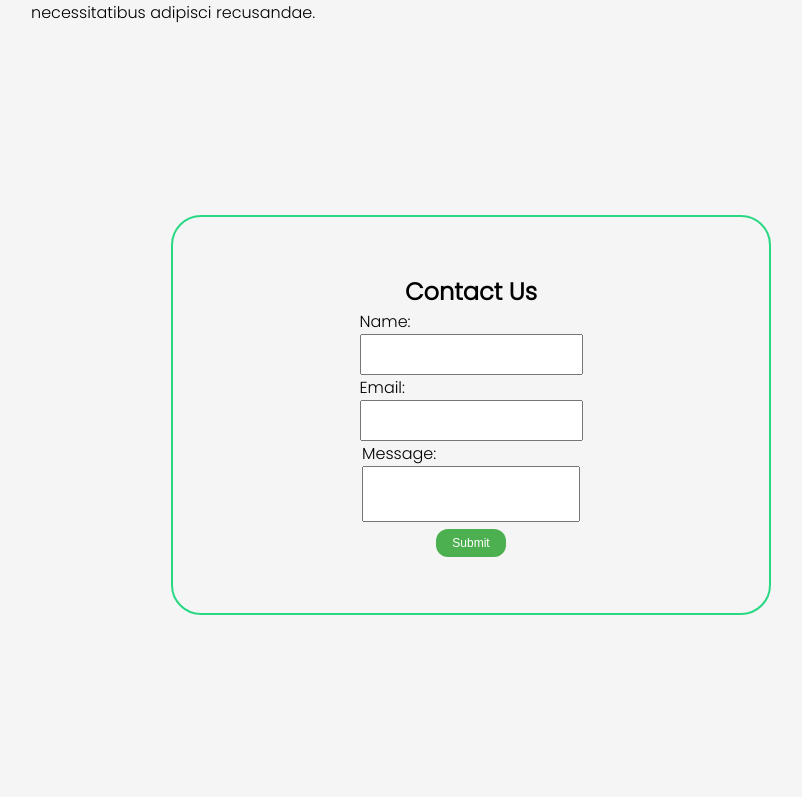
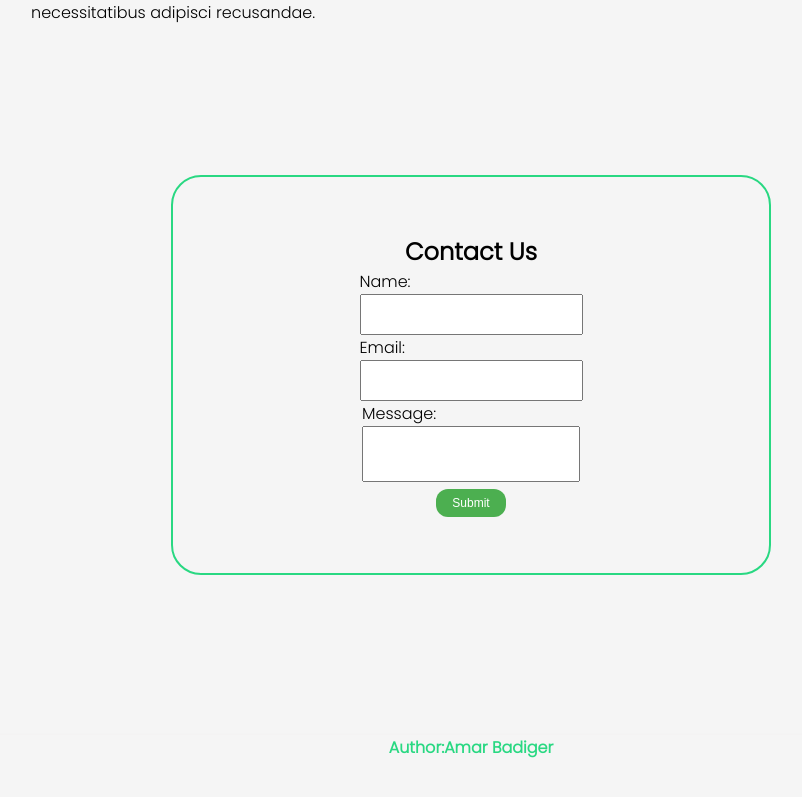
Before and after one commit to Amarbadiger/portfolio-website, a plain HTML site: page index.html in a window 1280 px wide. Shown: the part 2435-3232 px from the top of the page, without its empty margins (169-971 px from the left). After the commit the page ends 3194 px from the top, so only its background shows below. Drawn offline with Linux system fonts and the light colour scheme.

Commit message:
updated footer and auther name

```diff
--- a/index.html
+++ b/index.html
@@ -102,7 +102,9 @@
             </form>
         </section>
     </main>
-    <footer></footer>
+    <footer>
+        <p>Author:Amar Badiger</p>
+    </footer>
 </body>
 
 </html>
--- a/style.css
+++ b/style.css
@@ -121,7 +121,7 @@ img {
 }
 
 #contact {
-    height: 100vh;
+    height: 90vh;
 }
 
 .con {
@@ -133,7 +133,7 @@ img {
 }
 
 #contact{
-    height: 100vh;
+    height: 90vh;
     display: flex;
     justify-content: center;
     align-items: center;
@@ -226,13 +226,12 @@ button{
     border-radius: 20px;
     box-shadow: 4px 4px 4px rgba(0, 0, 0, 0.5);
     cursor: pointer;
-    animation: fadeIn 1s ease-in-out;
+
 }
-@keyframes fadeIn {
-    from {
-        background-color: red;
-    }
-    to {
-        background-color:green;
-    }
+footer p{
+    font-weight: bold;
+    height: 3vh;
+    box-shadow: 1px -1px 1px rgb(244, 243, 243);
+    text-align: center;
+    color: #29d882;
 }
```
